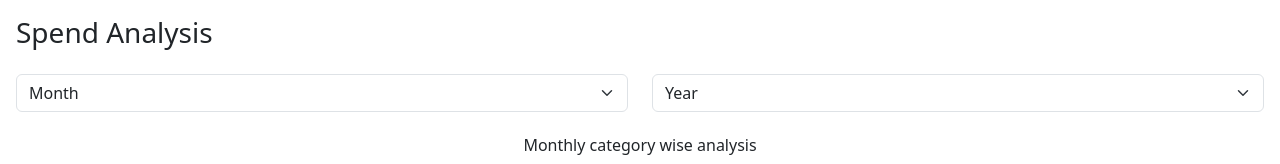
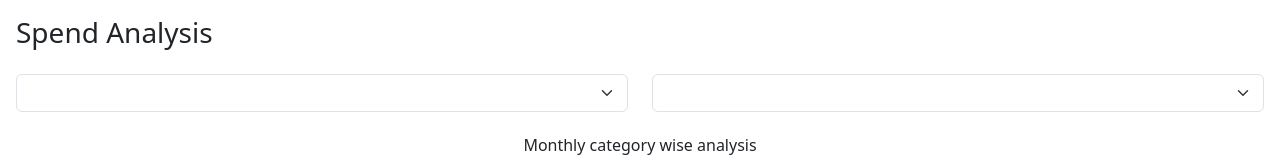
Before and after one commit to prateek18801/budgt, a React (Vite) app: page /stats in a window 1280 px wide. Shown: the top 164 px of the page. Built offline with nearby package versions, Linux system fonts and the light colour scheme.

Commit message:
Implement select month and year option

```diff
--- a/src/pages/ExpenseAnalysis.tsx
+++ b/src/pages/ExpenseAnalysis.tsx
@@ -20,16 +20,18 @@ const CHART_COLORS = {
 
 const ExpenseAnalysis: React.FC = () => {
 
-    const [expenses, setExpenses] = useLocalStorage('EXPENSES', []);
+    const [expenses] = useLocalStorage('EXPENSES', []);
 
-    const [month, setMonth] = useState<number>(new Date().getMonth() + 1);
-    const [year, setYear] = useState<number>(new Date().getFullYear());
+    const [month, setMonth] = useState<string>((new Date().getMonth() + 1).toString());
+    const [year, setYear] = useState<string>(new Date().getFullYear().toString());
 
     const categoryAmountSum = {};
     const dateAmountSum = {};
+    const months: Set<string> = new Set();
+    const years: Set<string> = new Set();
 
     expenses.forEach(expense => {
-        if (month === +expense.date.split('-')[1] && year === +expense.date.split('-')[0]) {
+        if (+month === +expense.date.split('-')[1] && year === expense.date.split('-')[0]) {
             // distribute by category for pi chart
             if (expense.category in categoryAmountSum) categoryAmountSum[expense.category] += (+expense.amount);
             else categoryAmountSum[expense.category] = +expense.amount;
@@ -37,11 +39,14 @@ const ExpenseAnalysis: React.FC = () => {
             // distribute by date for line chart
             if (expense.date in dateAmountSum) dateAmountSum[expense.date] += (+expense.amount);
             else dateAmountSum[expense.date] = +expense.amount;
+
         }
+        months.add(expense.date.split('-')[1]);
+        years.add(expense.date.split('-')[0]);
     });
 
     const piChartData = Object.keys(categoryAmountSum).map(key => ({ category: key, amount: categoryAmountSum[key] }));
-    const lineChartData = Object.keys(dateAmountSum).map(key => ({ date: key, amount: dateAmountSum[key] }));
+    const lineChartData = Object.keys(dateAmountSum).sort().map(key => ({ date: key, amount: dateAmountSum[key] }));
 
     // render pi chart labels
     const RADIAN = Math.PI / 180;
@@ -62,17 +67,22 @@ const ExpenseAnalysis: React.FC = () => {
             <Form.Group className='mb-4'>
                 <Row>
                     <Col>
-                        <Form.Select>
-                            <option value='' hidden>Month</option>
+                        <Form.Select onChange={(e) => { setMonth(e.target.value) }}>
+                            {[...months].map(month => (
+                                <option key={month} value={month}>{new Date(new Date().setMonth(+month - 1)).toLocaleString('default', { month: 'long' })}</option>
+                            ))}
                         </Form.Select>
                     </Col>
                     <Col>
-                        <Form.Select>
-                            <option value='' hidden>Year</option>
+                        <Form.Select onChange={(e) => { setYear(e.target.value) }}>
+                            {[...years].map(year => (
+                                <option key={year} value={year}>{year}</option>
+                            ))}
                         </Form.Select>
                     </Col>
                 </Row>
             </Form.Group>
+
             <h6 className='text-center'>Monthly category wise analysis</h6>
             <PieChart
                 width={350}
@@ -91,6 +101,7 @@ const ExpenseAnalysis: React.FC = () => {
                     ))}
                 </Pie>
             </PieChart>
+
             <h6 className='mb-5 text-center'>Monthly day wise analysis</h6>
             <LineChart
                 width={350}
@@ -103,7 +114,7 @@ const ExpenseAnalysis: React.FC = () => {
                 <XAxis dataKey='date' />
                 <YAxis />
                 <Tooltip />
-                <Line type='monotone' dataKey='amount' stroke='#8884d8' activeDot={{ r: 8 }} />
+                <Line type='monotone' dataKey='amount' stroke='#8884d8' activeDot={{ r: 6 }} />
             </LineChart>
         </div>
     );
```
